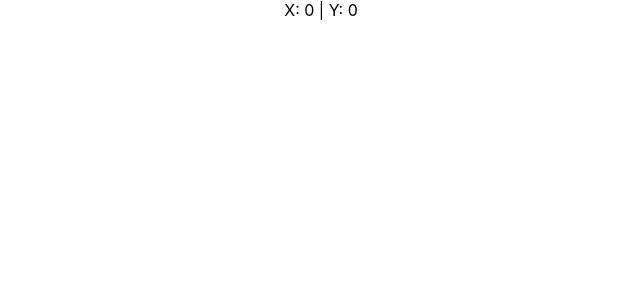
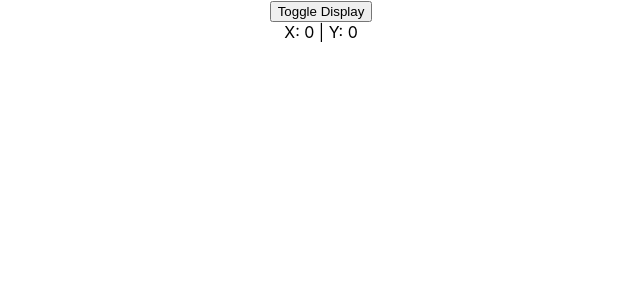
Before and after one commit to jcfdl/learning-react-hooks, a React (Create React App) app: page / in a window 1280 px wide. Shown: the top 300 px of the page, without its empty margins (319-959 px from the left). Built offline with nearby package versions, Linux system fonts and the light colour scheme.

Commit message:
useeffect with cleanup

```diff
--- a/src/App.js
+++ b/src/App.js
@@ -9,11 +9,13 @@
 import HookCounterOne from './components/HookCounterOne';
 import ClassMouse from './components/ClassMouse';
 import HookMouse from './components/HookMouse';
+import MouseContainer from './components/MouseContainer';
 
 function App() {
   return (
     <div className="App">
-      <HookMouse />
+      <MouseContainer />
+      {/* <HookMouse /> */}
       {/* <ClassMouse /> */}
       {/* <HookCounterOne />
       <ClassCounterOne /> */}
--- a/src/components/HookMouse.js
+++ b/src/components/HookMouse.js
@@ -11,6 +11,10 @@
 
     useEffect(() => {
         window.addEventListener('mousemove', logMousePosition)
+
+        return () => {
+            window.removeEventListener('mousemove', logMousePosition)
+        }
     }, []) //add empty array to run only once
 
     return (
--- /dev/null
+++ b/src/components/MouseContainer.js
@@ -0,0 +1,16 @@
+import React, {useState} from 'react';
+import HookMouse from './HookMouse';
+
+function MouseContainer() {
+
+    const [display, setDisplay] = useState(true)
+
+    return (
+        <div>
+            <button onClick={() => setDisplay(!display)}>Toggle Display</button>
+            {display && <HookMouse />}
+        </div>
+    )
+}
+
+export default MouseContainer;
```
